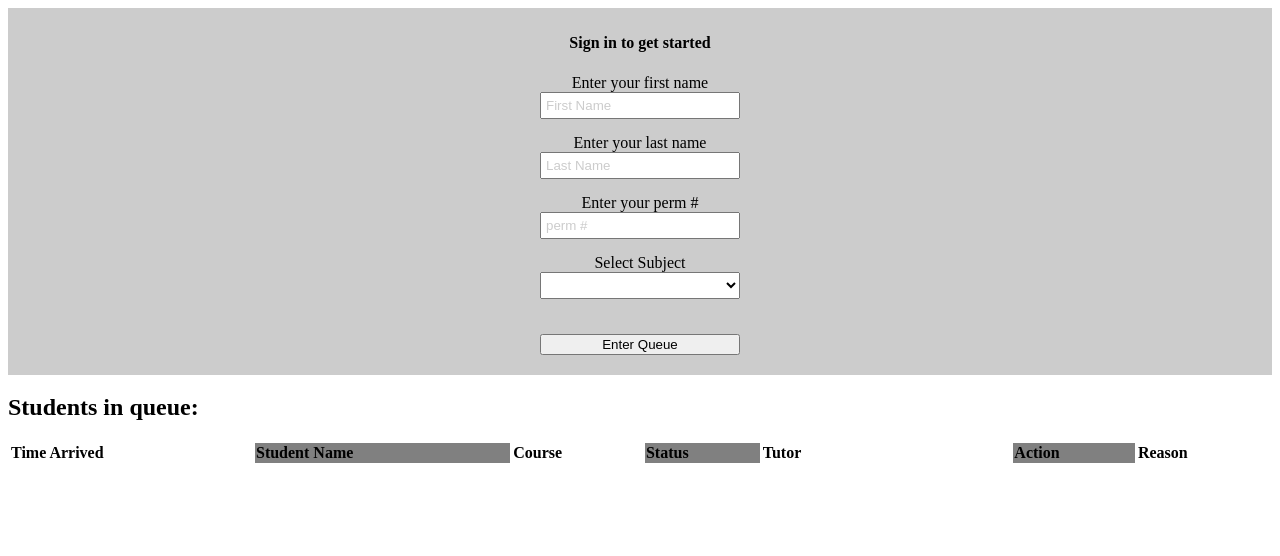
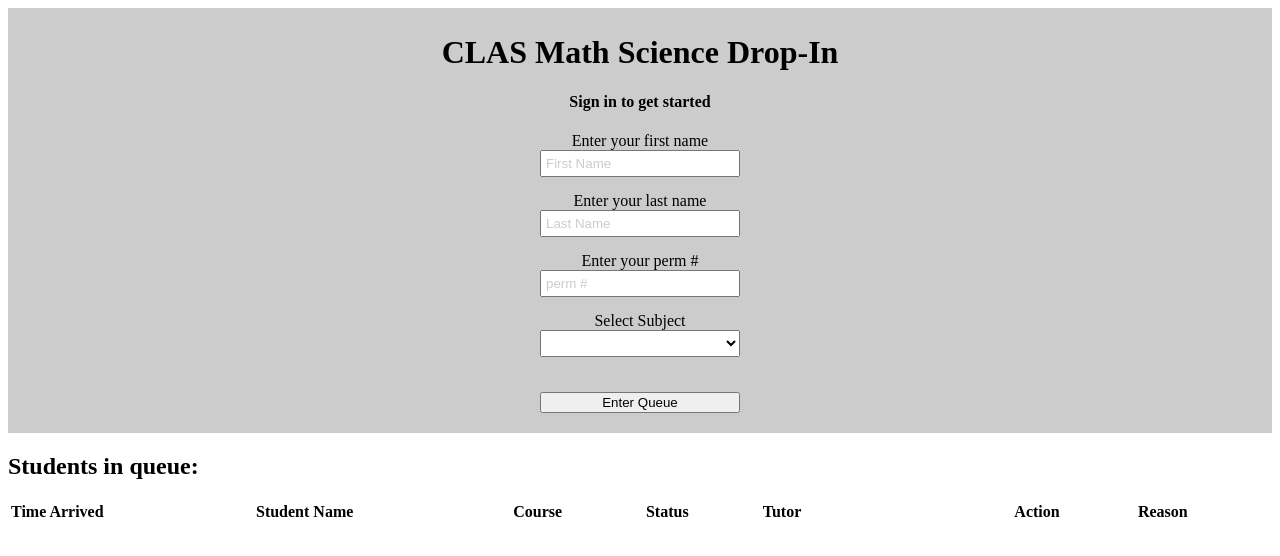
Before and after one commit to LeeDeAnda/Queue-System, a Vue app: page / in a window 1280 px wide. Shown: the top 556 px of the page. Built offline with nearby package versions, Linux system fonts and the light colour scheme.

Commit message:
Added zebra stripe to students in queue, added page title

```diff
--- a/src/components/Hello.vue
+++ b/src/components/Hello.vue
@@ -1,7 +1,9 @@
 <template>
+
   <div class="hello">
     <div class="student-input">
       <!-- this is a comment -->
+      <h1>CLAS Math Science Drop-In</h1>
       <h4>Sign in to get started</h4>
       <p>Enter your first name</p>
       <input type="text" placeholder="First Name" v-model="studentName" />
@@ -50,8 +52,8 @@
           <th>Reason</th>
         </tr>
       </thead>
-      <tbody>
-        <tr v-for="student in studentsInQueue">
+      <tbody class="zebra">
+        <tr v-for="student in studentsInQueue" class="zebra">
           <td>{{student.timestamp.format('h:mm:ss A')}}</td>
           <td>{{student.name}}</td>
           <td v-bind:class="{mathColor: student.subject =='Math', physicsColor: student.subject == 'Physics', pstatColor: student.subject == 'PStat', otherColor: student.subject == 'Other'}">{{student.course}}</td>
@@ -345,6 +347,7 @@ export default {
   }
   .tableColor{
     color: white;
+    background-color: white;
   }
   .permColor{
     background-color: black;
@@ -368,12 +371,15 @@ export default {
   .student-actions a {
     margin-right: 4px;
   }
+  .zebra tr:nth-of-type(even){
+    background-color: #ccc;
+  }
   table {
     width: 100%;
   }
-  tr :nth-of-type(even){
-    background-color: grey;
-  }
+  /*tr:nth-of-type(even){
+    background-color: #ccc;
+  }*/
   table th {
     text-align: left;
   }
```
